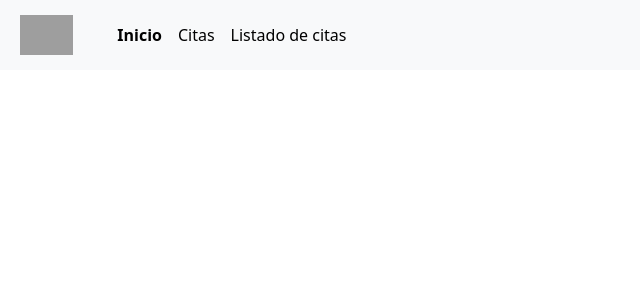
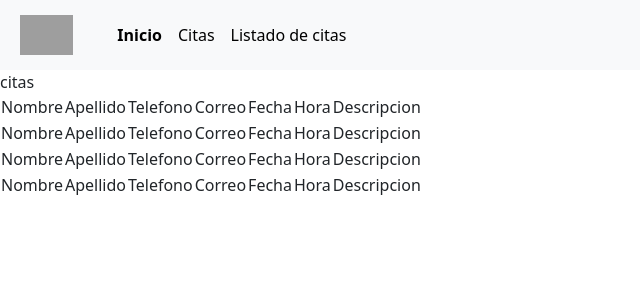
Before and after one commit to Valeria-Ramirez130/Citas-Veterinaria, a React (Vite) app: page /citas in a window 1280 px wide. Shown: the top 300 px of the page, without its empty margins (0-640 px from the left). Built offline with nearby package versions, Linux system fonts and the light colour scheme; grey boxes are pictures that could not be loaded.

Commit message:
rutas y navbar lista

```diff
--- a/src/App.jsx
+++ b/src/App.jsx
@@ -1,15 +1,15 @@
 // App.jsx
-import { BrowserRouter } from "react-router-dom";
-import NavbarGlobal from "./components/NavbarGlobal/NavbarGlobal";
+import { createBrowserRouter, RouterProvider } from "react-router-dom";
+import { routesglobal } from "./routes/routesglobal";
 import "bootstrap/dist/css/bootstrap.min.css";
 import "./App.css";
 
 function App() {
-  return (
-    <BrowserRouter>
-      <NavbarGlobal />
-    </BrowserRouter>
-  );
+  const routes = createBrowserRouter(routesglobal);
+  //Esto se hace para que se renderice el componente NavbarGlobal en todas las rutas
+
+  //El router provider es el que se encarga de renderizar las rutas
+  return <RouterProvider router={routes} />;
 }
 
 export default App;
--- a/src/components/NavbarGlobal/NavbarGlobal.jsx
+++ b/src/components/NavbarGlobal/NavbarGlobal.jsx
@@ -1,11 +1,12 @@
 // Componente NavbarGlobal.jsx
 import React from "react";
-import { Link } from "react-router-dom";
+import { Link, Outlet } from "react-router-dom";
 import iconoveterinario from "../../img/iconoveterinario.png";
 import "./NavbarGlobal.css";
 
-function NavbarGlobal() {
+export default function NavbarGlobal() {
   return (
+    <div className="container-navbar">
       <nav className="navbar navbar-expand-lg navbar-light bg-light">
         <Link className="navbar-brand" to="/">
           <img
@@ -45,7 +46,14 @@ function NavbarGlobal() {
           </ul>
         </div>
       </nav>
+      <section>
+        <Outlet />
+      </section>
+    </div>
   );
 }
 
-export default NavbarGlobal;
+/*
+  Se agrega el outlet para que se renderice el componente que corresponda a la ruta.
+  Es decir, si la ruta es /citas, se renderiza el componente que se indique en la routesGlobal.
+*/
--- a/src/pages/Citas/citas.jsx
+++ b/src/pages/Citas/citas.jsx
@@ -1,11 +1,49 @@
-// import React from "react";
+import React from "react";
+import "./citas.css";
 
-// function Citas() {
-//   return (
-//     <div>
-//       <h1>Citas</h1>
-//     </div>
-//   );
-// }
-
-// export default Citas;
+export default function Citas() {
+  console.log("HOLA DESDE CITAS");
+  return (
+    <div className="citas">
+      citas
+      <table>
+        <tr>
+          <td>Nombre</td>
+          <td>Apellido</td>
+          <td>Telefono</td>
+          <td>Correo</td>
+          <td>Fecha</td>
+          <td>Hora</td>
+          <td>Descripcion</td>
+        </tr>
+        <tr>
+          <td>Nombre</td>
+          <td>Apellido</td>
+          <td>Telefono</td>
+          <td>Correo</td>
+          <td>Fecha</td>
+          <td>Hora</td>
+          <td>Descripcion</td>
+        </tr>
+        <tr>
+          <td>Nombre</td>
+          <td>Apellido</td>
+          <td>Telefono</td>
+          <td>Correo</td>
+          <td>Fecha</td>
+          <td>Hora</td>
+          <td>Descripcion</td>
+        </tr>
+        <tr>
+          <td>Nombre</td>
+          <td>Apellido</td>
+          <td>Telefono</td>
+          <td>Correo</td>
+          <td>Fecha</td>
+          <td>Hora</td>
+          <td>Descripcion</td>
+        </tr>
+      </table>
+    </div>
+  );
+}
--- a/src/pages/Error404.jsx
+++ b/src/pages/Error404.jsx
@@ -1,7 +1,5 @@
-// export  function Error404() {
-//     return (
-//       <div>Error404</div>
-//     );
-//   }
+export function Error404() {
+  return <div>Error404</div>;
+}
 
-//   export default  Error404;
+export default Error404;
--- /dev/null
+++ b/src/pages/Inicio/index.jsx
@@ -0,0 +1 @@
+export * from './inicio';
--- a/src/pages/ListadoCitas/index.jsx
+++ b/src/pages/ListadoCitas/index.jsx
@@ -1 +1 @@
-// export * from './listadocitas';
+export * from "./listadocitas";
--- a/src/pages/ListadoCitas/listadocitas.jsx
+++ b/src/pages/ListadoCitas/listadocitas.jsx
@@ -1,7 +1,5 @@
-// import React from "react";
-
-// function listadocitas() {
-//   return;
-//   <div>listadocitas</div>;
-// }
-// export default listadocitas;
+import React from "react";
+function listadocitas() {
+  return <div>listado</div>;
+}
+export default listadocitas;
--- a/src/pages/index.jsx
+++ b/src/pages/index.jsx
@@ -1,3 +1,3 @@
-// export * from "Citas";
-// export * from "Inicio";
-// export * from "ListadoCitas";
+export * from "Citas";
+export * from "Inicio";
+export * from "ListadoCitas";
--- a/src/routes/routesglobal.jsx
+++ b/src/routes/routesglobal.jsx
@@ -1,39 +1,33 @@
-// import NavbarGlobal from "../components/NavbarGlobal";
-// import Error404 from "../pages/Error404";
-// import Inicio from "../pages/Inicio/";
-// // import Citas from "../pages/Citas";
-// import ListadoCitas from "../pages/ListadoCitas";
+import Inicio from "../pages/Inicio/inicio.jsx";
+import Citas from "../pages/Citas/citas.jsx";
+import Error404 from "../pages/Error404.jsx";
+import Listadocitas from "../pages/ListadoCitas/listadocitas.jsx";
+import NavbarGlobal from "../components/NavbarGlobal/NavbarGlobal.jsx";
 
-// export let routesglobal = [
-//   {
-//     path: "*",
-//     element: <Error404 />,
-//   },
-//   {
-//     path: "/",
-//     element: (
-//       <>
-//         <Inicio />
-//         <NavbarGlobal />
-//       </>
-//     ),
-//   },
-//   // {
-//   //   path: "/citas",
-//   //   element: (
-//   //     <>
-//   //       <Citas />
-//   //       <NavbarGlobal />
-//   //     </>
-//   //   ),
-//   // },
-//   {
-//     path: "/listado-de-citas",
-//     element: (
-//       <>
-//         <ListadoCitas />
-//         <NavbarGlobal />
-//       </>
-//     ),
-//   },
-// ];
+export const routesglobal = [
+  {
+    /* Aqui esto se hace para que la navbar sea como el componente padre de todas las rutas
+    por esto, se pone una lista de children, para indicar que las rutas que estan dentro de esta
+    */
+    path: "/",
+    element: <NavbarGlobal />,
+    children: [
+      {
+        path: "*",
+        element: <Error404 />,
+      },
+      {
+        path: "/",
+        element: <Inicio />,
+      },
+      {
+        path: "/citas",
+        element: <Citas />,
+      },
+      {
+        path: "/listado-de-citas",
+        element: <Listadocitas />,
+      },
+    ],
+  },
+];
```
Lines whose indentation alone changed are shown as unchanged.
